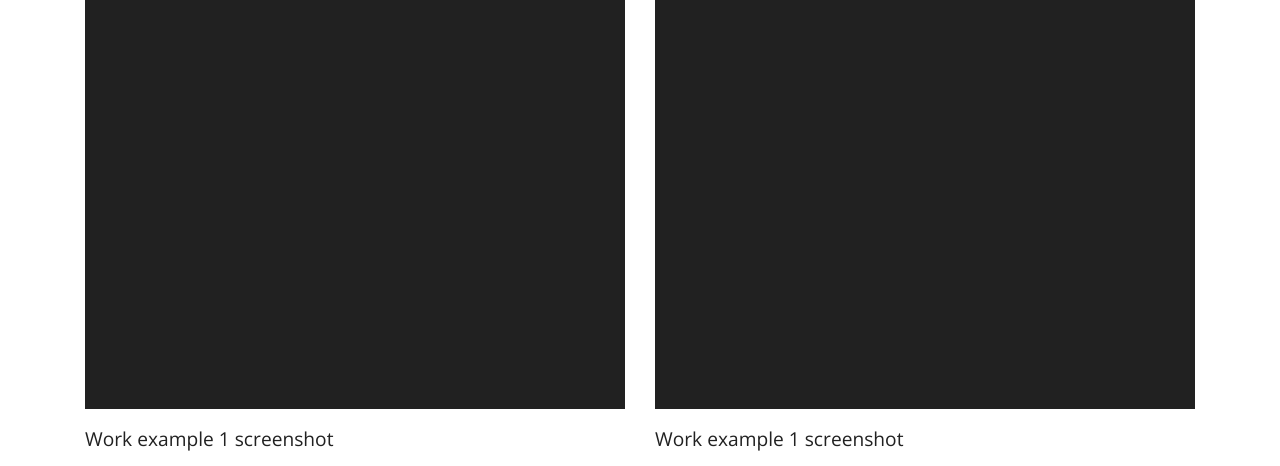
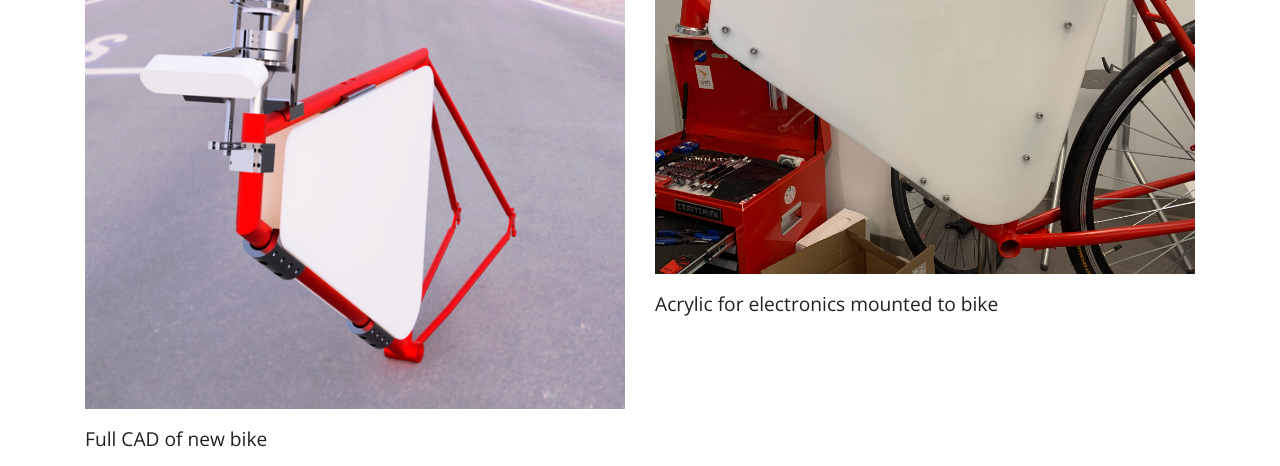
Before and after one commit to nnamd/nnamd.github.io, a Jekyll site: the page built from _work/work1.md, in a window 1280 px wide and 1400 px high, scrolled down 871 px. Shown: the top 466 px of the window. Built offline with Jekyll 4.4.1, drawn with Linux system fonts in a browser that asks for light colours; some of the changed text lies outside the part shown; grey boxes are pictures that could not be loaded.

Commit message:
autobike

```diff
--- a/_work/work1.md
+++ b/_work/work1.md
@@ -1,6 +1,6 @@
 ---
 title: Cornell Autonomous Bicycle
-description: Description of work example 1.
+description: Design work and leadership
 img-feat: bike.png
 website: http://ec2-18-223-29-116.us-east-2.compute.amazonaws.com/wiki/index.php/The_New_Bike
 methods:
@@ -11,18 +11,18 @@
   - Inkscape
 
 samples-title: Samples
-sample-img-1: work.png
-sample-img-alt-1: Work example 1 screenshot
-sample-img-caption-1: Work example 1 screenshot
-sample-img-2: work.png
+sample-img-1: bike.png
+sample-img-alt-1: Full CAD of new bike
+sample-img-caption-1: Full CAD of new bike
+sample-img-2: acrylic.jpg
 sample-img-alt-2: Work example 2 screenshot
-sample-img-caption-2: Work example 1 screenshot
-sample-img-3: work.png
-sample-img-alt-3: Work example 3 screenshot
-sample-img-caption-3: Work example 3 screenshot
-sample-img-4: work.png
-sample-img-alt-4: Work example 4 screenshot
-sample-img-caption-4: Work example 4 screenshot
+sample-img-caption-2: Acrylic for electronics mounted to bike
+sample-img-3: topframebracket.jpg
+sample-img-alt-3: Top Frame Bracket Mounted
+sample-img-caption-3: Top Frame Bracket Mounted
+sample-img-4: bottomframebracket.jpg
+sample-img-alt-4: Bottom Frame Bracket Mounted
+sample-img-caption-4: Bottom Frame Bracket Mounted
 ---
 
 ## Overview
```
Also changed, not shown: _pages/about.md (+2 -5 lines), _pages/index.md (+1 -1 lines), img/work/IMG-3295.jpg (added), img/work/acrylic.jpg (added), img/work/topframebracket.jpg (added), 3 other files.
